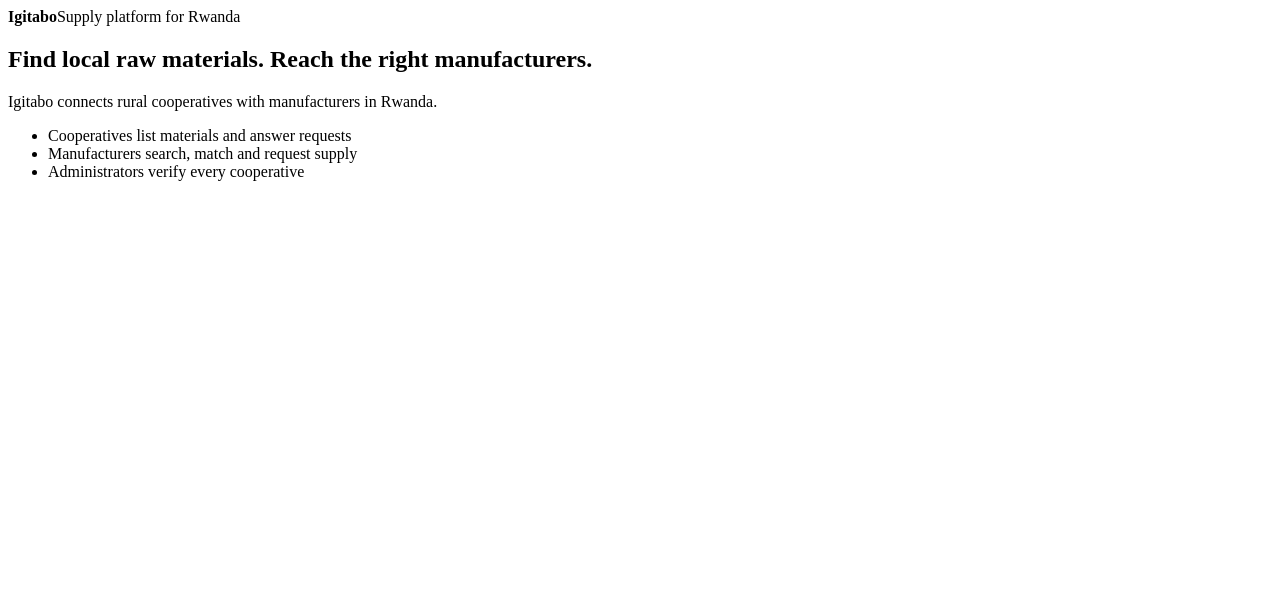
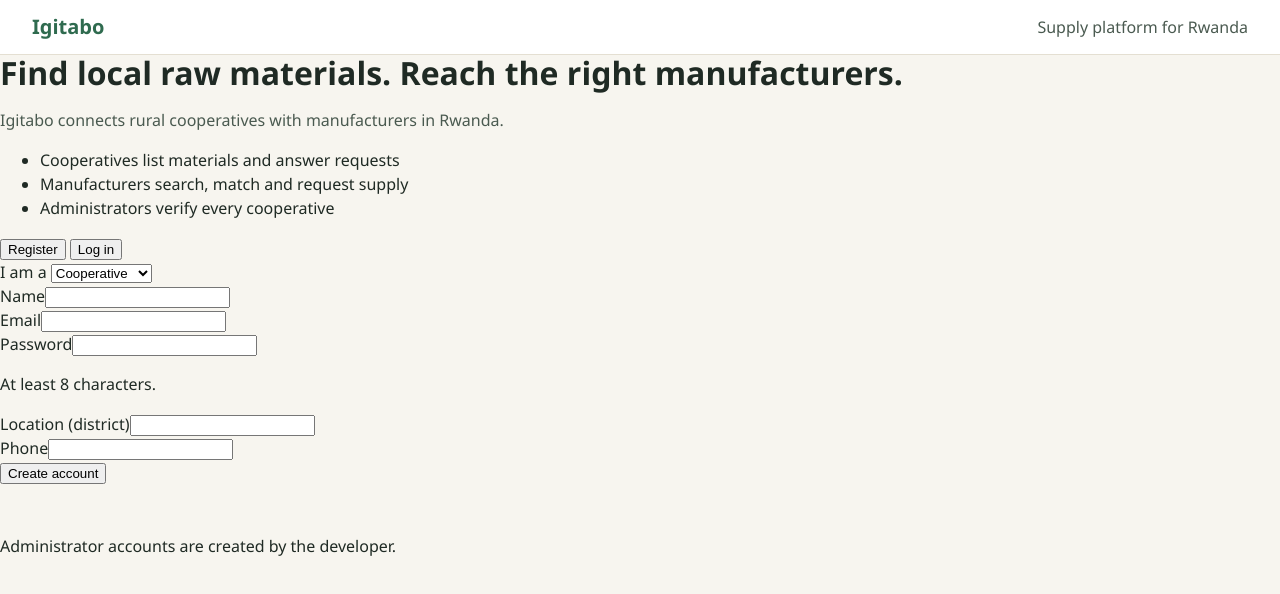
Before and after one commit to brina-cloud/Igitabo, a plain HTML site: page frontend/index.html in a window 1280 px wide. Drawn offline with Linux system fonts and the light colour scheme.

Commit message:
feat: add registration and login forms to index.html; create initial styles in index.css

```diff
--- a/frontend/index.html
+++ b/frontend/index.html
@@ -18,3 +18,35 @@
         <li>Administrators verify every cooperative</li>
       </ul>
     </section>
+    <section class="card auth">
+      <div class="tabs">
+        <button class="btn" id="tab-register" type="button">Register</button>
+        <button class="btn btn-outline" id="tab-login" type="button">Log in</button>
+      </div>
+
+      <form id="register-form">
+        <div class="field"><label for="r-role">I am a</label>
+          <select id="r-role"><option value="cooperative">Cooperative</option><option value="manufacturer">Manufacturer</option></select></div>
+        <div class="field"><label for="r-name">Name</label><input id="r-name" required minlength="2" autocomplete="name"></div>
+        <div class="field" id="org-row" hidden><label for="r-org">Company name</label><input id="r-org"></div>
+        <div class="field"><label for="r-email">Email</label><input id="r-email" type="email" required autocomplete="email"></div>
+        <div class="field"><label for="r-password">Password</label><input id="r-password" type="password" required minlength="8" autocomplete="new-password">
+          <p class="note">At least 8 characters.</p></div>
+        <div class="field"><label for="r-location">Location (district)</label><input id="r-location" list="locations"></div>
+        <div class="field"><label for="r-phone">Phone</label><input id="r-phone" type="tel" autocomplete="tel"></div>
+        <button class="btn btn-wide" type="submit">Create account</button>
+      </form>
+
+      <form id="login-form" hidden>
+        <div class="field"><label for="l-email">Email</label><input id="l-email" type="email" required autocomplete="email"></div>
+        <div class="field"><label for="l-password">Password</label><input id="l-password" type="password" required autocomplete="current-password"></div>
+        <button class="btn btn-wide" type="submit">Log in</button>
+      </form>
+
+      <p id="msg" class="error" role="alert"></p>
+      <p class="note">Administrator accounts are created by the developer.</p>
+      <datalist id="locations"></datalist>
+    </section>
+  </main>
+
+</html>
--- a/frontend/styles/index.css
+++ b/frontend/styles/index.css
@@ -0,0 +1,17 @@
+:root{--bg:#f7f5ef;--card:#fff;--text:#1f2a24;--muted:#4a5a50;--line:#e4dfd2;--green:#2f6b4f;--green-dark:#25563f;--red:#8a2f20}
+
+*{box-sizing:border-box}
+
+body{margin:0;font-family:"Segoe UI","Helvetica Neue",Arial,sans-serif;color:var(--text);background:var(--bg);line-height:1.5}
+
+h1{font-size:32px;line-height:1.15;margin:0 0 8px}h2{font-size:22px;margin:0 0 12px}h3{font-size:18px;margin:0 0 12px}
+
+a{color:var(--green)}.muted{color:var(--muted)}.error{color:var(--red);min-height:1.5em;margin:10px 0 0}
+
+:focus-visible{outline:3px solid #1b5e9e;outline-offset:2px}
+
+.nav{display:flex;flex-wrap:wrap;gap:8px 20px;align-items:center;justify-content:space-between;padding:12px 32px;background:var(--card);border-bottom:1px solid var(--line)}
+
+.brand{font-size:20px;color:var(--green)}.nav nav,.nav .who{display:flex;flex-wrap:wrap;gap:6px 18px;align-items:center}
+
+.nav nav a{color:var(--text);text-decoration:none;font-size:15px}.nav nav a:hover{text-decoration:underline}
```
